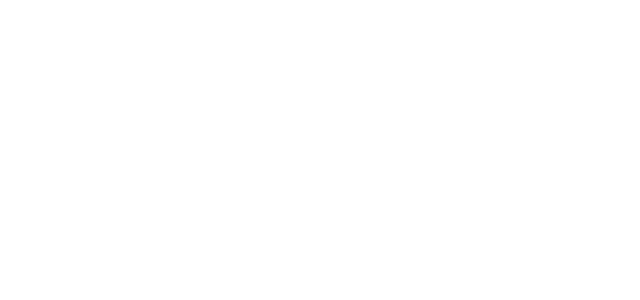
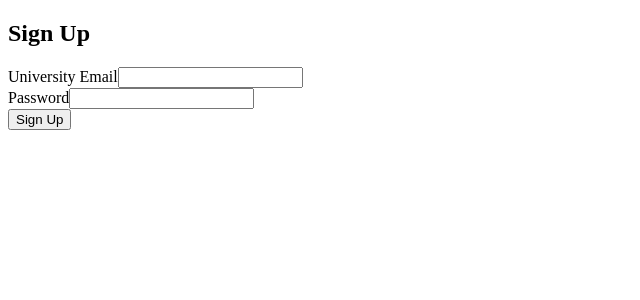
Before and after one commit to Sean-LeBlanc14/Service-Marketplace, a React (Vite) app in the folder packages/frontend/: page /signup in a window 1280 px wide. Shown: the top 300 px of the page, without its empty margins (0-640 px from the left). Built offline with nearby package versions, Linux system fonts and the light colour scheme.

Commit message:
feat: implement signup form with error handling

```diff
--- a/packages/frontend/src/pages/SignupPage.tsx
+++ b/packages/frontend/src/pages/SignupPage.tsx
@@ -1,5 +1,74 @@
+import { useState } from "react";
+
 function SignupPage() {
-  return <></>;
+    const [email, setEmail] = useState("");
+    const [password, setPassword] = useState("");
+    const [error, setError] = useState("");
+    const [success, setSuccess] = useState(false);
+
+    const handleSubmit = async (e: React.FormEvent) => {
+        e.preventDefault();
+        setError("");
+
+        try {
+            const response = await fetch("http://localhost:8080/api/auth/register", {
+                method: "POST",
+                headers: { "Content-Type": "application/json" },
+                body: JSON.stringify({ email, password }),
+            });
+
+            if (response.ok) {
+                setSuccess(true);
+            } else if (response.status === 409) {
+                setError("An account with this email already exists.");
+            } else if (response.status === 400) {
+                setError("Please enter a valid email and a password of at least 8 characters.");
+            } else {
+                setError("Something went wrong. Please try again.");
+            }
+        } catch {
+            setError("Unable to connect to the server. Please try again.");
+        }
+    };
+
+    if (success) {
+        return (
+            <div>
+                <h2>You're registered!</h2>
+                <p>Your account has been created successfully.</p>
+            </div>
+        );
+    }
+
+    return (
+        <div>
+            <h2>Sign Up</h2>
+            <form onSubmit={handleSubmit}>
+                <div>
+                    <label htmlFor="email">University Email</label>
+                    <input
+                        id="email"
+                        type="email"
+                        value={email}
+                        onChange={(e) => setEmail(e.target.value)}
+                        required
+                    />
+                </div>
+                <div>
+                    <label htmlFor="password">Password</label>
+                    <input
+                        id="password"
+                        type="password"
+                        value={password}
+                        onChange={(e) => setPassword(e.target.value)}
+                        required
+                    />
+                </div>
+                {error && <p style={{ color: "red" }}>{error}</p>}
+                <button type="submit">Sign Up</button>
+            </form>
+        </div>
+    );
 }
 
 export default SignupPage;
--- a/packages/frontend/vite.config.ts
+++ b/packages/frontend/vite.config.ts
@@ -5,7 +5,7 @@
 export default defineConfig({
   plugins: [react()],
   optimizeDeps: {
-    include: ["@azure/msal-react", "@azure/msal-browser"]
+    include: []
   },
   // Ensure the commonjs plugin handles the msal library
   build: {
```
